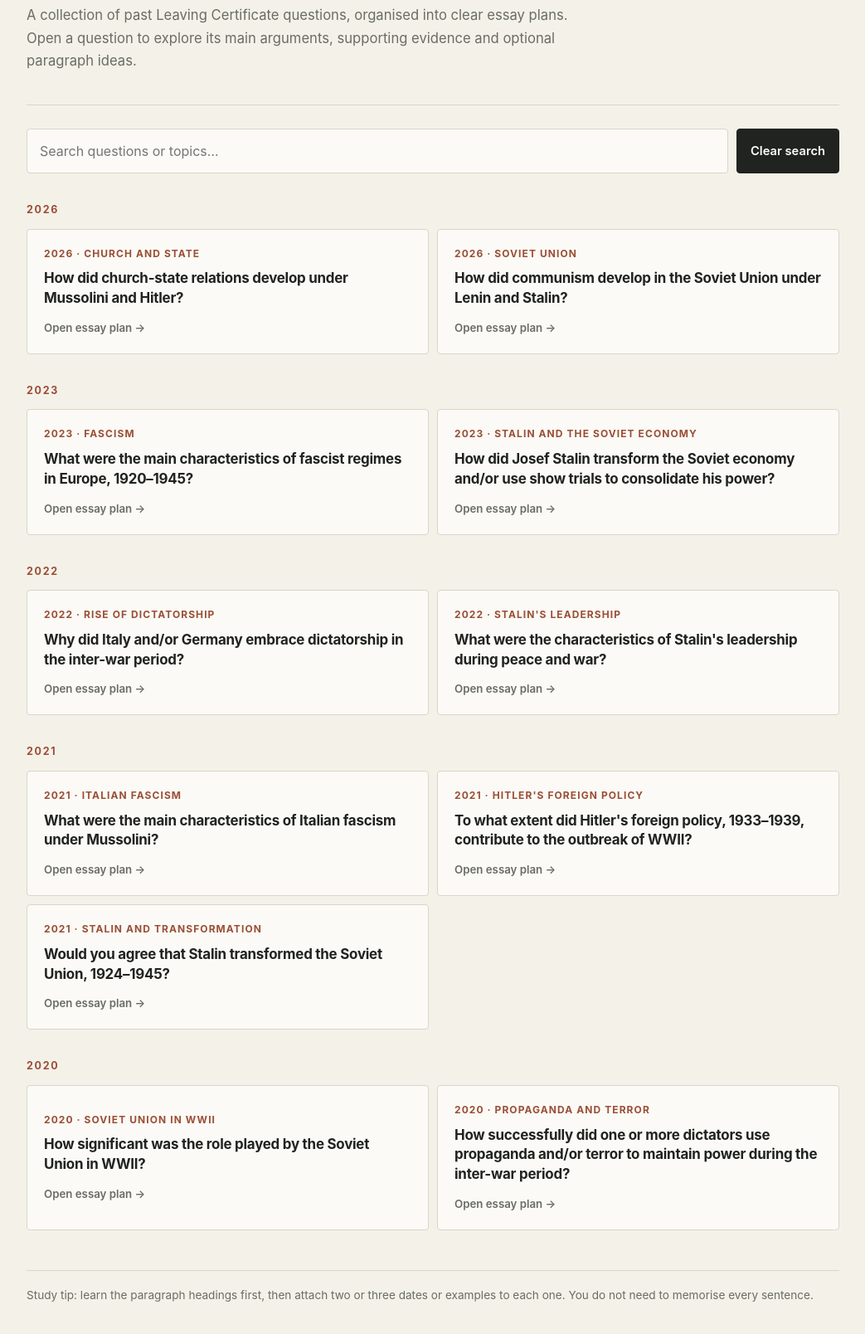
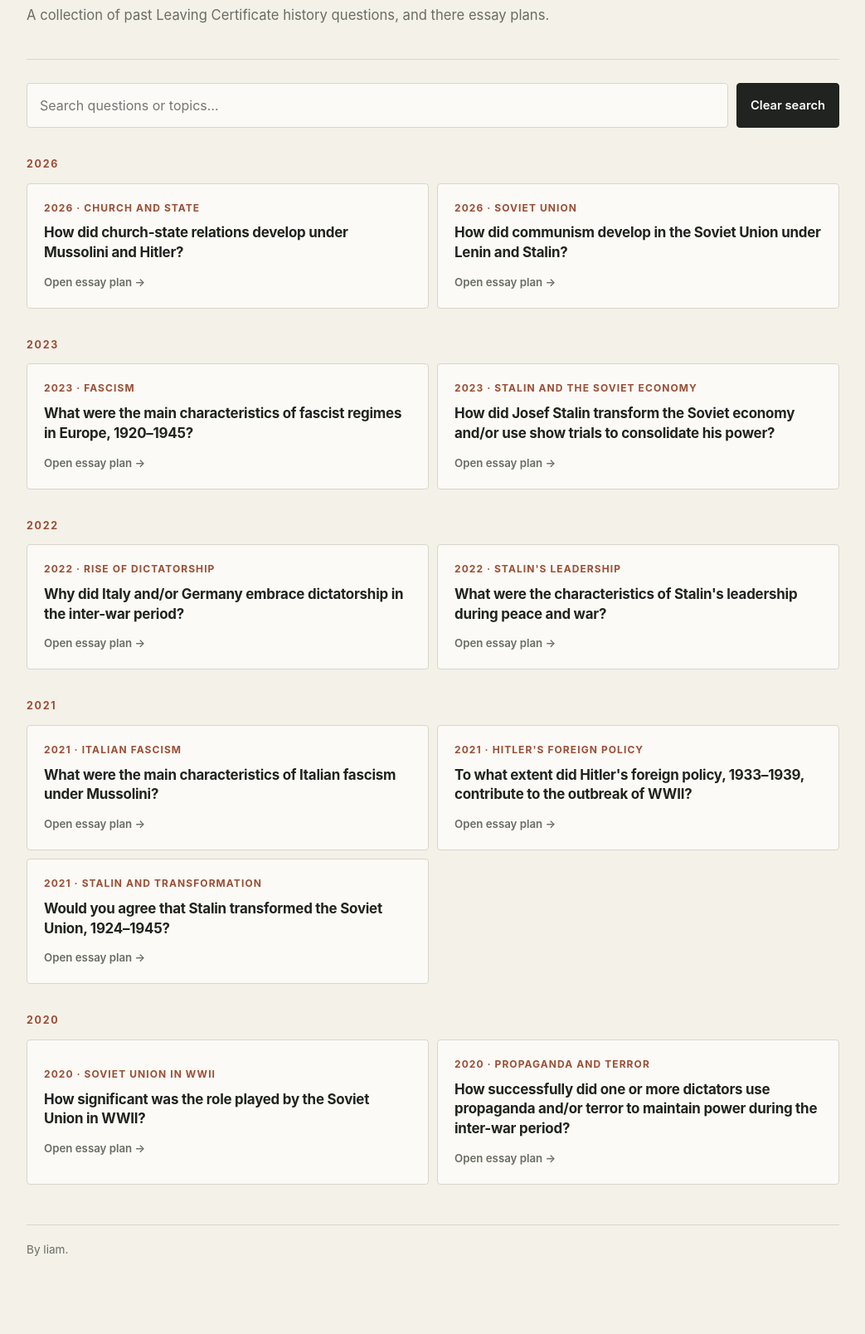
Before and after one commit to Liam3773/liam.ink, a plain HTML site: page index.html in a window 1280 px wide. Shown: the part 192-1800 px from the top of the page at 83% size, without its empty margins (118-1161 px from the left). Drawn offline with Linux system fonts and the light colour scheme.

```diff
--- a/index.html
+++ b/index.html
@@ -61,7 +61,7 @@
 <header id="homeHeader">
 <div class="eyebrow">Leaving Certificate / History</div>
 <h1>History essay plans</h1>
-<p>A collection of past Leaving Certificate questions, organised into clear essay plans. Open a question to explore its main arguments, supporting evidence and optional paragraph ideas.</p>
+<p>A collection of past Leaving Certificate history questions, and there essay plans.</p>
 </header>
 <main id="home">
 <div class="toolbar">
@@ -75,11 +75,11 @@
 <div class="detail">
 <div class="topicline" id="detailMeta"></div>
 <h1 id="detailTitle"></h1>
-<p class="intro">Use the headings to choose your essay structure. The extra paragraph options give you more angles to discuss; you do not need to use every section. Expand the bullet points into your own sentences in the exam.</p>
+<p class="intro"></p>
 <div id="sections"></div>
 </div>
 </main>
-<footer>Study tip: learn the paragraph headings first, then attach two or three dates or examples to each one. You do not need to memorise every sentence.</footer>
+<footer>By liam.</footer>
 </div>
 <script>
 const plans = [
```
